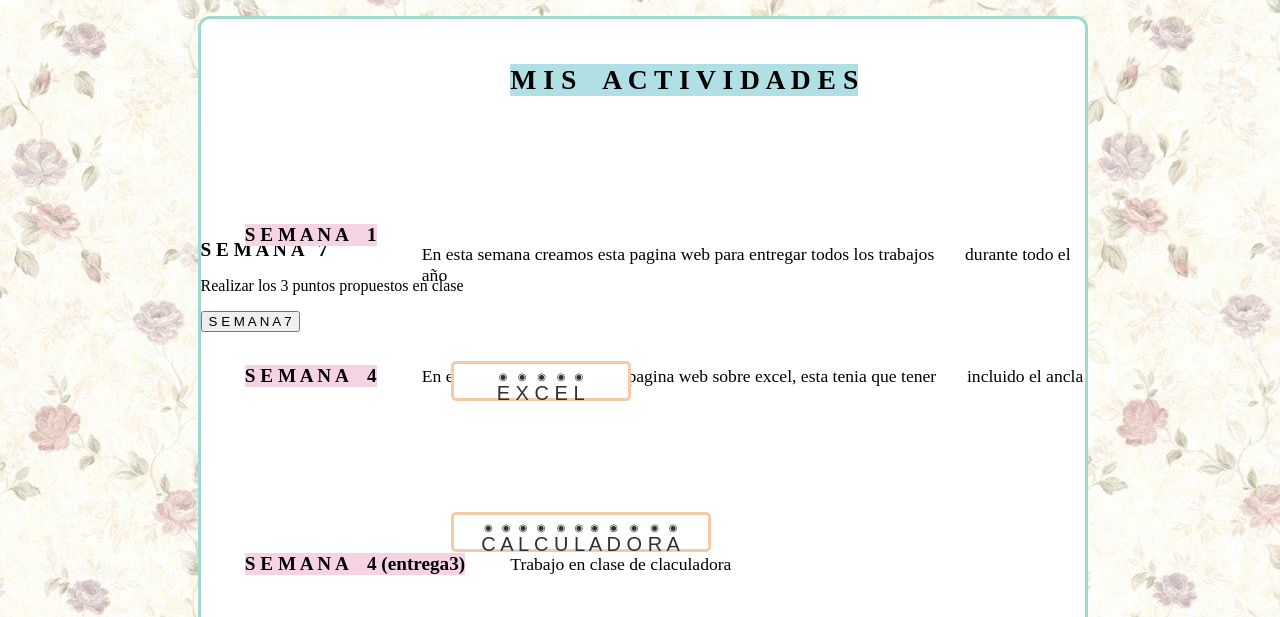
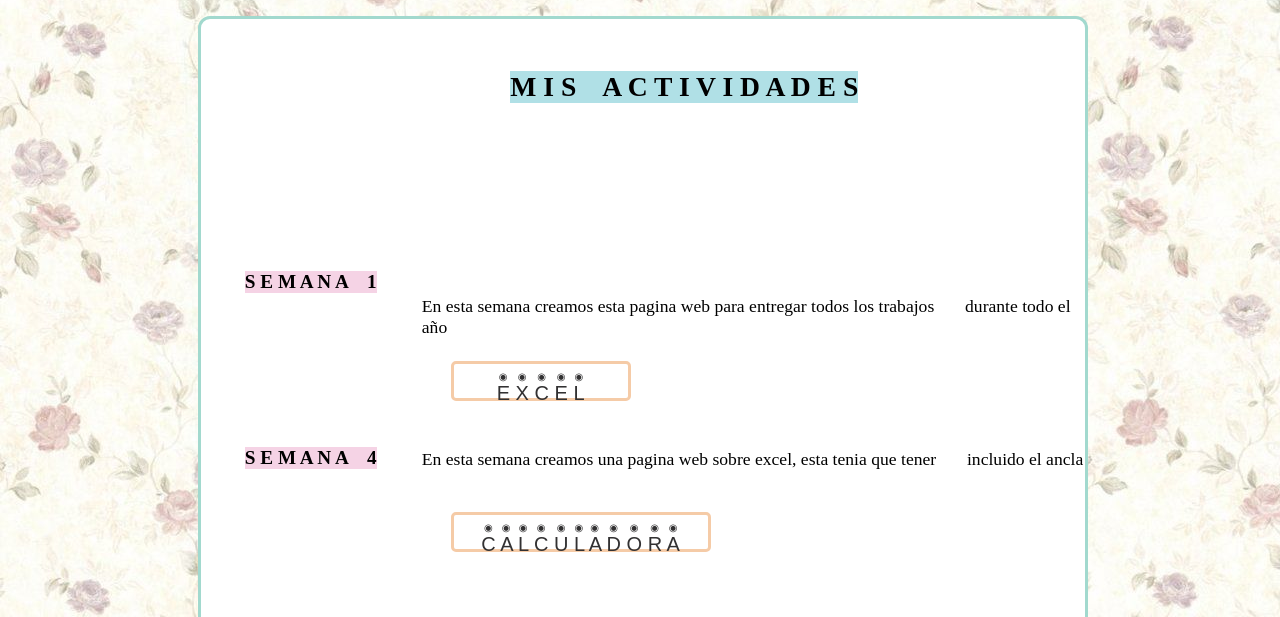
Before and after one commit to anabell2911/entregas, a plain HTML site: page periodo1.html in a window 1280 px wide. Shown: the part 183-800 px from the top of the page. Drawn offline with Linux system fonts and the light colour scheme.

Commit message:
Update estilos.css

```diff
--- a/estilos.css
+++ b/estilos.css
@@ -190,7 +190,7 @@ position: relative;
 top: 10%;
 left: 15%;
 width: 70%;
-height: 120%;
+height: 150%;
 background: white;
 border-radius : 12px;
 border: 3px solid #A2D9CE;
@@ -329,3 +329,38 @@ font-size: 110%;
   border-radius: 5px;
   border: 3px solid #F5CBA7 ;
   }
+
+
+
+
+  .semana7{
+position: absolute;
+top: 80%;
+left: 5%;
+background-color: #F5D3E5;
+font-family: Merriweather;
+}
+.semana72{
+position: absolute;
+top: 80%;
+left: 25%;
+font-family: Merriweather;
+font-size: 110%;
+}
+.botonSEMANA7{
+  top: 540px;
+  position: relative;
+  left: 250px;
+  height: 40px;
+  width: 260px;
+  border-radius: 35%;
+  text-decoration: solid;
+  text-emphasis-style: double-circle;
+  padding: 7px;
+  font-weight: 600px;
+  font-size: 20px;
+  color: #323132;
+  background-color: white;
+  border-radius: 5px;
+  border: 3px solid #F5CBA7 ;
+  }
```
